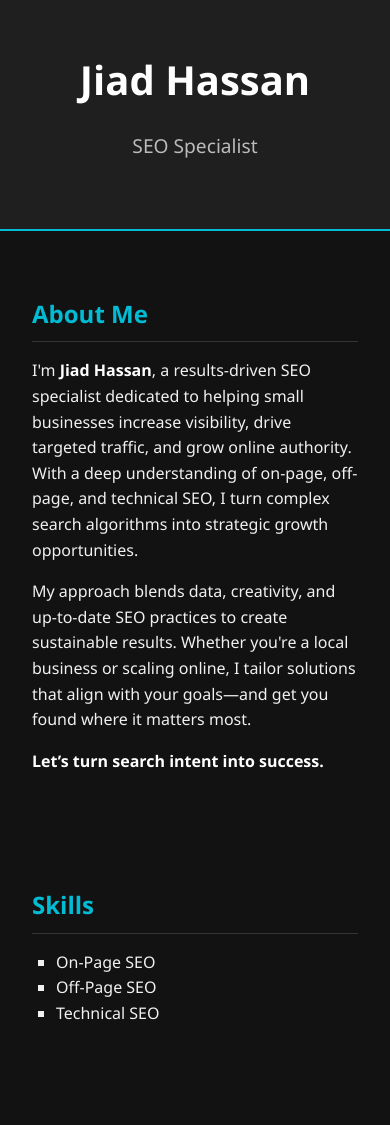
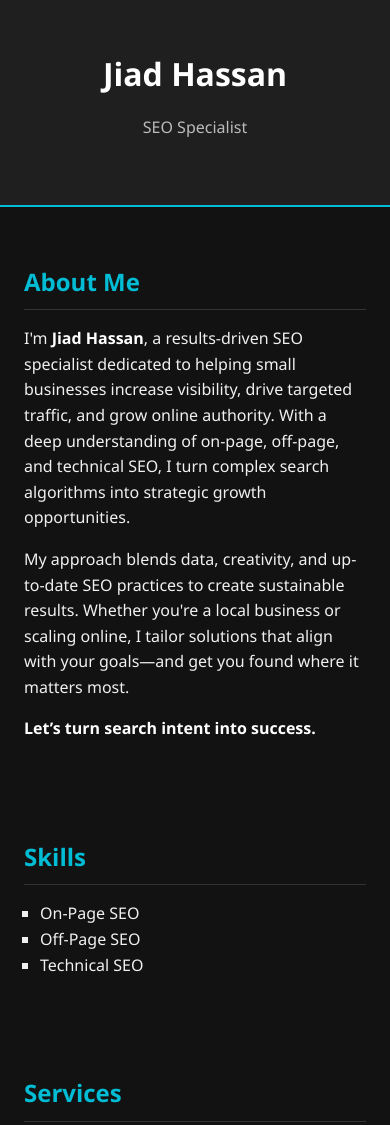
Before and after one commit to jiadhassanbd/jiadhassan, a plain HTML site: page index.html in a window 390 px wide. Shown: the top 1125 px of the page. Drawn offline with Linux system fonts and the light colour scheme.

Commit message:
Add files via upload

```diff
--- a/style.css
+++ b/style.css
@@ -1,4 +1,8 @@
 /* Base Styles */
+html {
+  scroll-behavior: smooth;
+}
+
 body {
   background-color: #121212;
   color: #f0f0f0;
@@ -6,11 +10,17 @@ body {
   margin: 0;
   padding: 0;
   line-height: 1.6;
+  transition: background-color 0.3s ease, color 0.3s ease;
 }
 
 a {
   color: #00bcd4;
   text-decoration: none;
+}
+
+a:hover {
+  text-decoration: underline;
+  color: #40e0d0;
 }
 
 h1, h2, h3 {
@@ -100,3 +110,26 @@ footer {
   margin-top: 2rem;
   color: #888888;
 }
+
+/* Responsive Design */
+@media (max-width: 768px) {
+  header h1 {
+    font-size: 2rem;
+  }
+
+  header p {
+    font-size: 1rem;
+  }
+
+  section {
+    padding: 1.5rem;
+  }
+
+  ul {
+    padding-left: 1rem;
+  }
+
+  .testimonial {
+    padding-left: 0.75rem;
+  }
+}
```
Also changed, not shown: index.html (+0 -2 lines).
